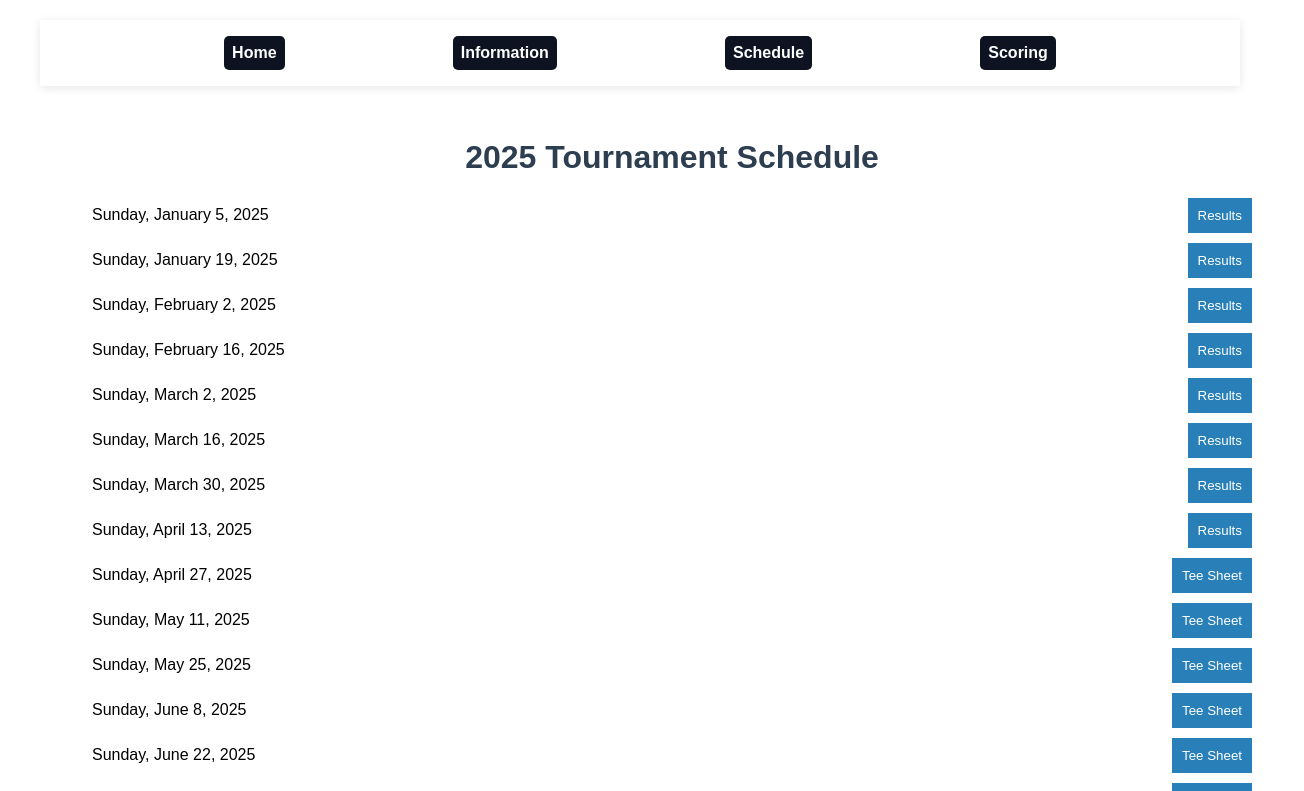
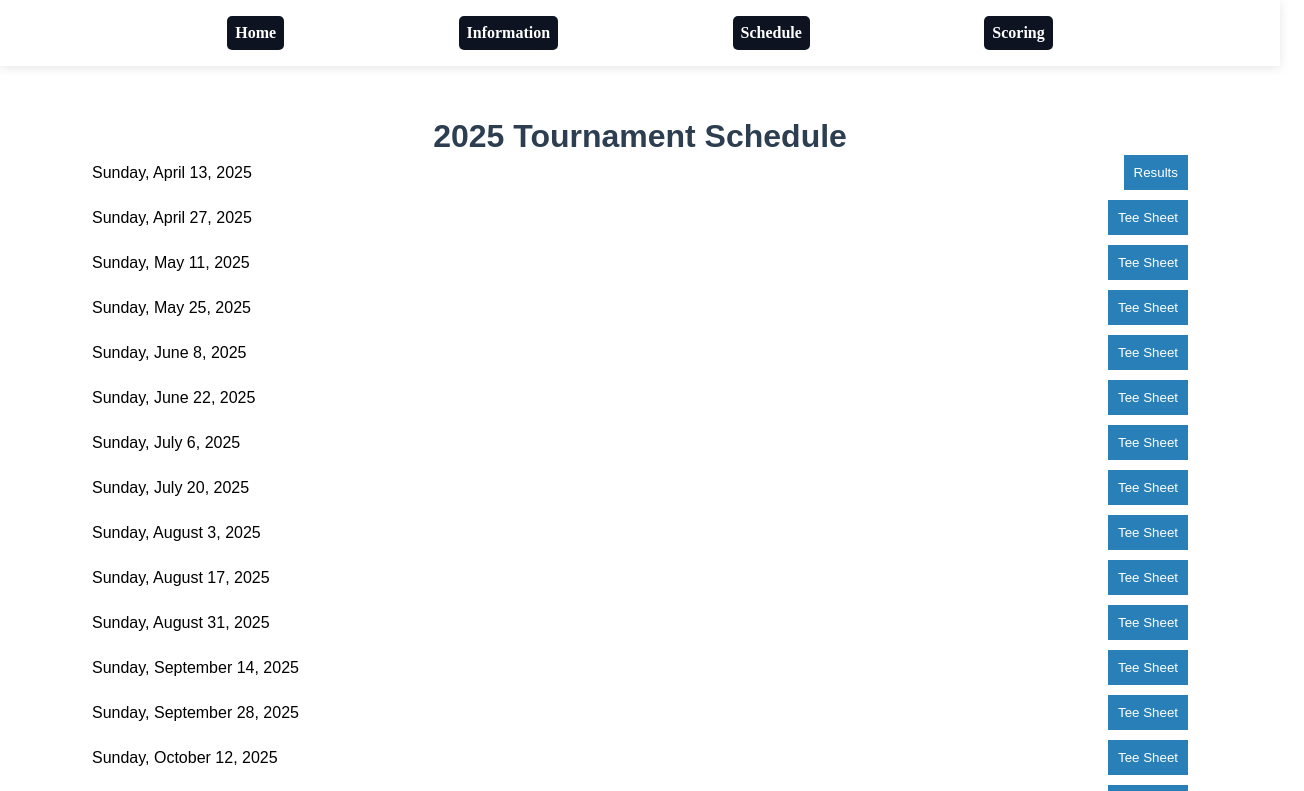
Before and after one commit to ChanceCochrane/greenfield-lakes-app, an Angular app: page /schedule in a window 1280 px wide. Shown: the top 791 px of the page, 1304 px wide, since content can reach past the window. Built offline with nearby package versions, Linux system fonts and the light colour scheme.

Commit message:
JAKE CODE CHANGES

```diff
--- a/angular.json
+++ b/angular.json
@@ -34,7 +34,8 @@
               {
                 "glob": "**/*",
                 "input": "public"
-              }
+              },
+              "src/assets"
             ],
             "styles": [
               "src/styles.css"
--- a/src/app/components/schedule/schedule.component.ts
+++ b/src/app/components/schedule/schedule.component.ts
@@ -1,5 +1,6 @@
 import { Component, OnInit } from '@angular/core';
 import { Router } from '@angular/router';
+import { environment } from '../../../environments/environment';
 
 @Component({
   selector: 'app-schedule',
@@ -18,33 +19,26 @@ export class ScheduleComponent implements OnInit{
 
   // Generate the tournament dates starting from Jan 5, 2025, every other Sunday
   generateTournamentSchedule(): void {
-    const startDate = new Date('2025-01-05');
     const today = new Date();
-    let tournamentDate = startDate;
 
-    for (let i = 0; i < 26; i++) {  // Generating 26 Sundays (one for each bi-weekly event)
-      const canSignUp = tournamentDate > today;  // Check if the date is in the future
-
-      this.tournaments.push({
-        date: new Date(tournamentDate),
-        canSignUp
-      });
-
-      // Increment by 14 days (every other Sunday)
-      tournamentDate.setDate(tournamentDate.getDate() + 14);
-    }
+    // Read dates from environment variable
+    this.tournaments = environment.tournamentDates.map(dateString => {
+      const tournamentDate = new Date(dateString);
+      return {
+        date: tournamentDate,
+        canSignUp: tournamentDate > today
+      };
+    });
   }
 
   // Navigate to the sign-up page when the button is clicked
   onSignUp(tournamentDate: Date): void {
     const formattedDate = tournamentDate.toISOString().split('T')[0]; // e.g., "2025-04-21"
-    console.log('Navigating to:', formattedDate);
     this.router.navigate(['/teesheet', formattedDate]);
   }
 
   getResults(tournamentDate: Date): void {
     const formattedDate = tournamentDate.toISOString().split('T')[0]; // e.g., "2025-04-21"
-    console.log('Navigating to:', formattedDate);
     this.router.navigate(['/results', formattedDate]);
   }
 }
--- a/src/environments/environment.ts
+++ b/src/environments/environment.ts
@@ -4,5 +4,16 @@ export const environment = {
     "6:37", "6:45", "6:52", "7:00", "7:07",
     "7:15", "7:22", "7:30", "7:37", "7:45"
   ],
-  apiUrl: 'http://localhost:3000'
+  apiUrl: 'http://localhost:3000',
+  tournamentDates: [ '2025-04-13',
+    '2025-04-27', '2025-05-11',
+    '2025-05-25', '2025-06-08',
+    '2025-06-22', '2025-07-06',
+    '2025-07-20', '2025-08-03',
+    '2025-08-17', '2025-08-31',
+    '2025-09-14', '2025-09-28',
+    '2025-10-12', '2025-10-26',
+    '2025-11-09', '2025-11-23',
+    '2025-12-06', '2025-12-07'
+  ]
 };
--- a/src/styles.css
+++ b/src/styles.css
@@ -1,7 +1,5 @@
-body {
+* {
+  box-sizing: border-box;
   margin: 0;
-  padding: 20px;
-  font-family: Arial, sans-serif;
-  max-width: 1200px;
-  margin: 0 auto;
+  padding: 0;
 }
```
Also changed, not shown: src/environments/environment.prod.ts (+12 -1 lines).
